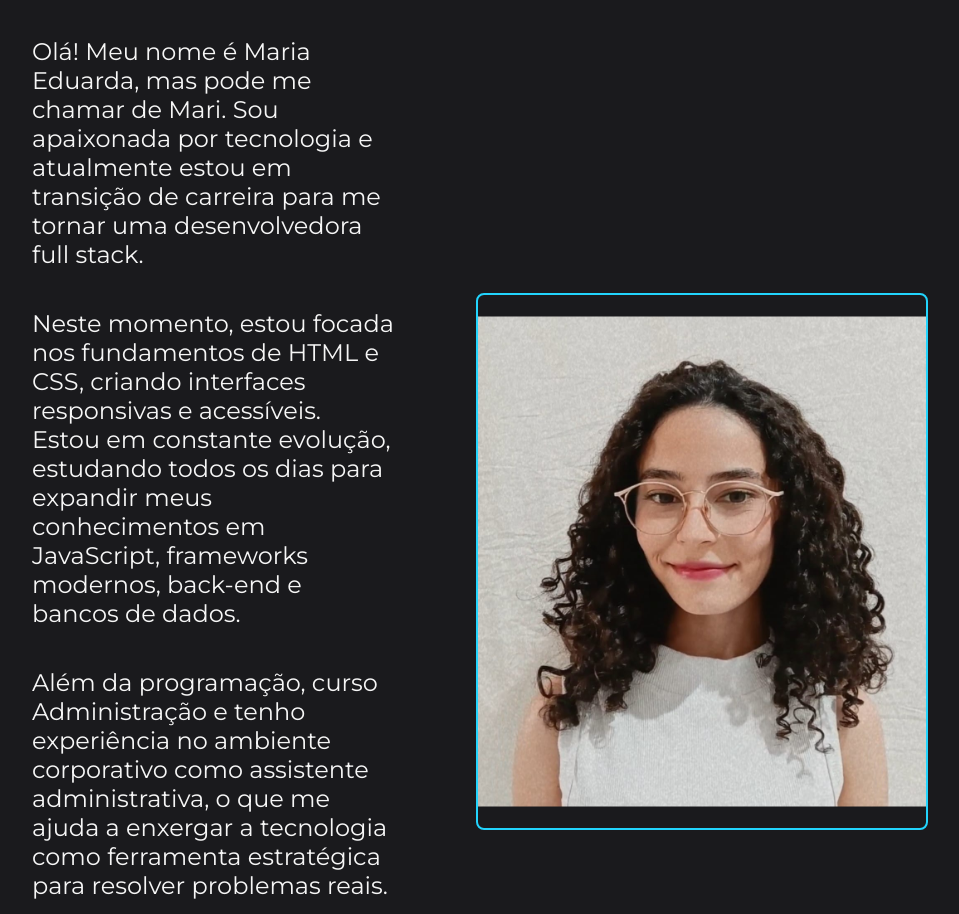
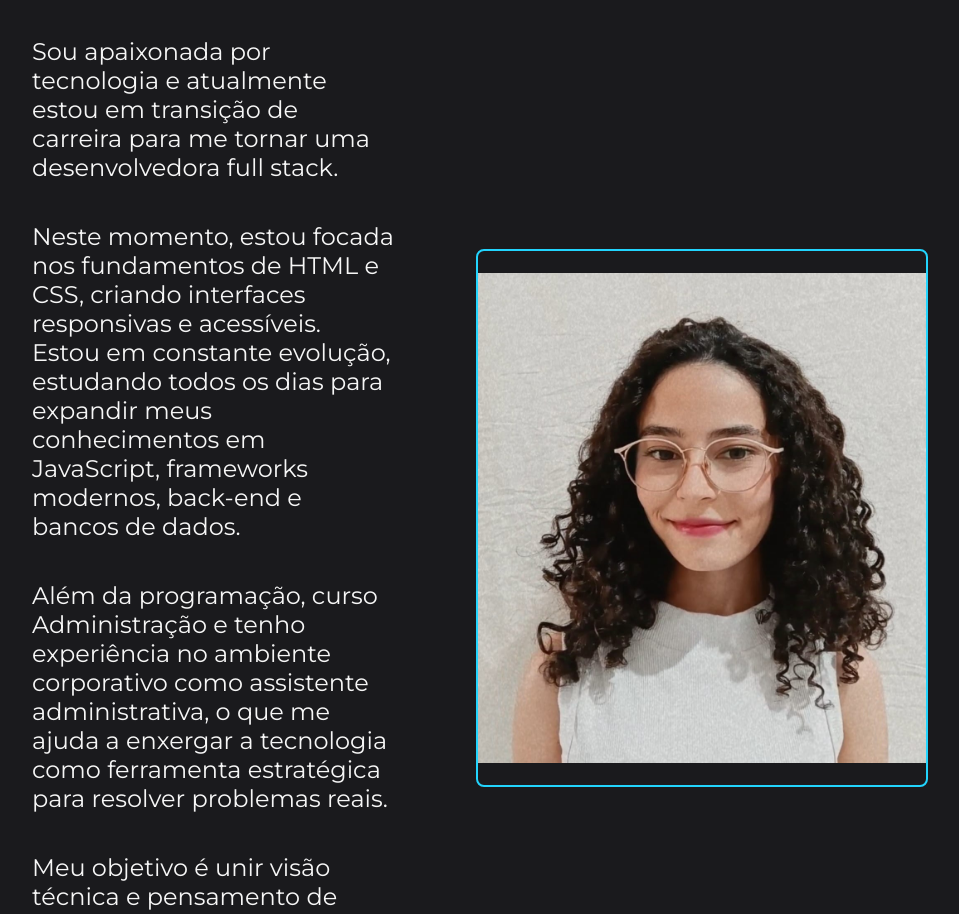
Before and after one commit to mariaeduardapaz/portifolio-alura, a plain HTML site: page about.html in a window 1280 px wide. Shown: the part 167-1081 px from the top of the page, without its empty margins (160-1119 px from the left). Drawn offline with nearby package versions, Linux system fonts and the light colour scheme.

Commit message:
Update about.html

```diff
--- a/about.html
+++ b/about.html
@@ -16,14 +16,14 @@
    <main class="apresentacao">
         <section class="apresentacao__conteudo">
             <h1 class="apresentacao__conteudo__titulo">Sobre mim</h1>
-            <p class="apresentacao__conteudo__texto">Olá! Meu nome é Maria Eduarda, mas pode me chamar de Mari. Sou apaixonada por tecnologia e atualmente estou em transição de carreira para me tornar uma desenvolvedora full stack.</p>
+            <p class="apresentacao__conteudo__texto">Sou apaixonada por tecnologia e atualmente estou em transição de carreira para me tornar uma desenvolvedora full stack.</p>
             <p class="apresentacao__conteudo__texto">Neste momento, estou focada nos fundamentos de HTML e CSS, criando interfaces responsivas e acessíveis. Estou em constante evolução, estudando todos os dias para expandir meus conhecimentos em JavaScript, frameworks modernos, back-end e bancos de dados.</p>
 
             <p class="apresentacao__conteudo__texto">Além da programação, curso Administração e tenho experiência no ambiente corporativo como assistente administrativa, o que me ajuda a enxergar a tecnologia como ferramenta estratégica para resolver problemas reais.</p>
 
             <p class="apresentacao__conteudo__texto">Meu objetivo é unir visão técnica e pensamento de negócios para criar soluções completas e impactantes. Estou construindo um portfólio sólido que represente meu crescimento e minha dedicação.</p>
         </section>
-        <img class="apresentacao__links__navegacao" src="./assets/Maria Eduarda.jpg" alt="Foto da Joana programando">
+        <img class="apresentacao__links__navegacao" src="./assets/Maria Eduarda.jpg" alt="Foto Maria Eduarda">
    </main>
    <footer class="rodape">
     <p>Desenvolvido por Maria Eduarda</p>
```
